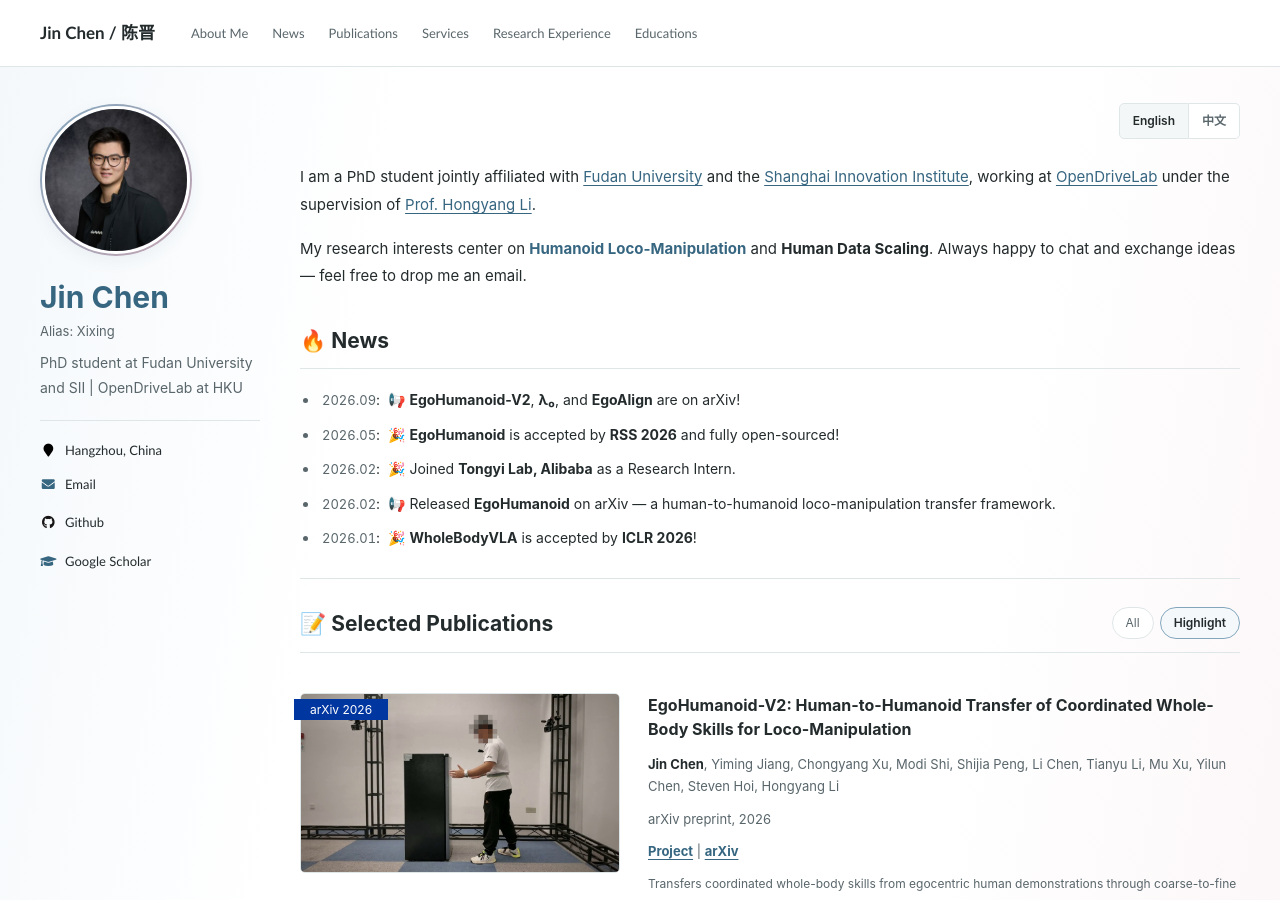
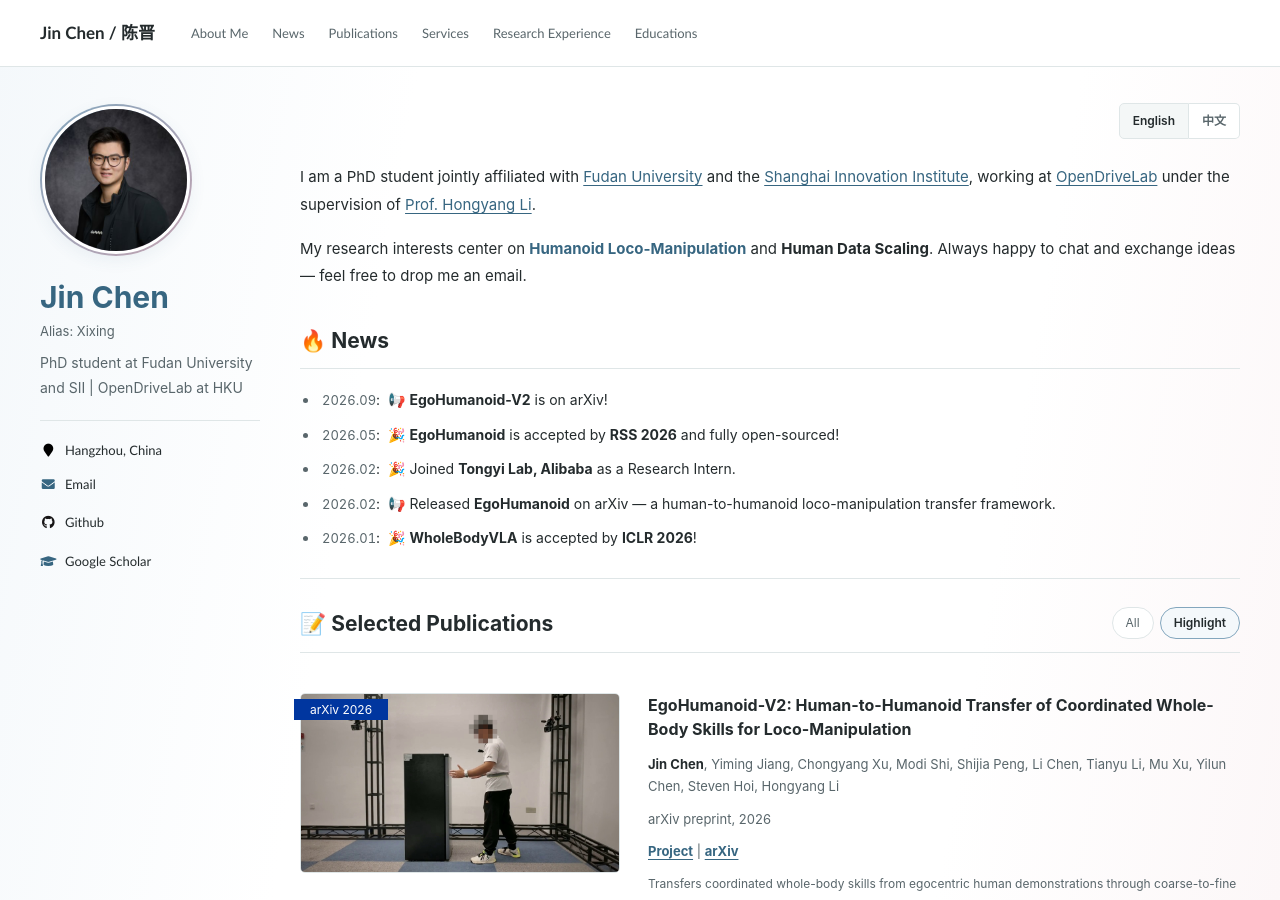
Before and after one commit to JinChen0056/jinchen0056.github.io, a Jekyll site: the page built from _pages/about.md, in a window 1280 px wide and 900 px high. Built offline with Jekyll 4.4.1, drawn with Linux system fonts in a browser that asks for light colours.

Commit message:
Keep only EgoHumanoid-V2 in September news

```diff
--- a/_pages/about.md
+++ b/_pages/about.md
@@ -61,7 +61,7 @@ I am a PhD student jointly affiliated with [Fudan University](https://www.fudan.
 My research interests center on **Humanoid Loco-Manipulation** and **Human Data Scaling**. Always happy to chat and exchange ideas — feel free to drop me an email.
 
 # 🔥 News
-- *2026.09*: &nbsp;📢 **EgoHumanoid-V2**, **λ₀**, and **EgoAlign** are on arXiv!
+- *2026.09*: &nbsp;📢 **EgoHumanoid-V2** is on arXiv!
 - *2026.05*: &nbsp;🎉 **EgoHumanoid** is accepted by **RSS 2026** and fully open-sourced!
 - *2026.02*: &nbsp;🎉 Joined **Tongyi Lab, Alibaba** as a Research Intern.
 - *2026.02*: &nbsp;📢 Released **EgoHumanoid** on arXiv — a human-to-humanoid loco-manipulation transfer framework.
@@ -332,7 +332,7 @@ Two tracks — **Manipulation** and **World Model** — attracting 300+ teams wo
 我的研究方向聚焦于**人形机器人移动操作**与**人类数据规模化**。欢迎通过邮件交流讨论。
 
 # 🔥 最新动态
-- *2026.09*: &nbsp;📢 **EgoHumanoid-V2**、**λ₀** 和 **EgoAlign** 发布于 arXiv！
+- *2026.09*: &nbsp;📢 **EgoHumanoid-V2** 发布于 arXiv！
 - *2026.05*: &nbsp;🎉 **EgoHumanoid** 被 **RSS 2026** 接收并完整开源。
 - *2026.02*: &nbsp;🎉 加入**阿里巴巴通义实验室**担任研究实习生。
 - *2026.02*: &nbsp;📢 **EgoHumanoid** 发布于 arXiv：一个基于人类第一视角演示的人形机器人移动操作迁移框架。
```
